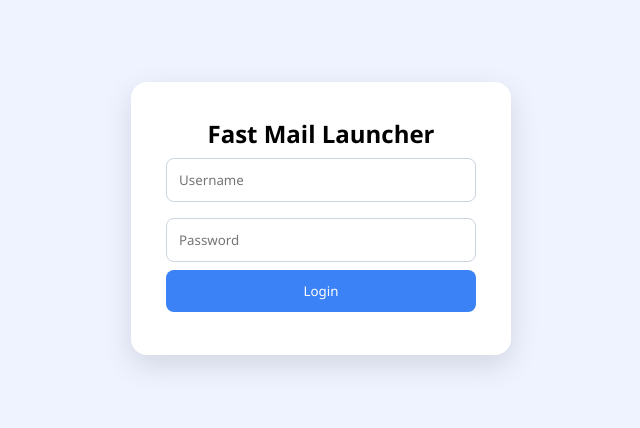
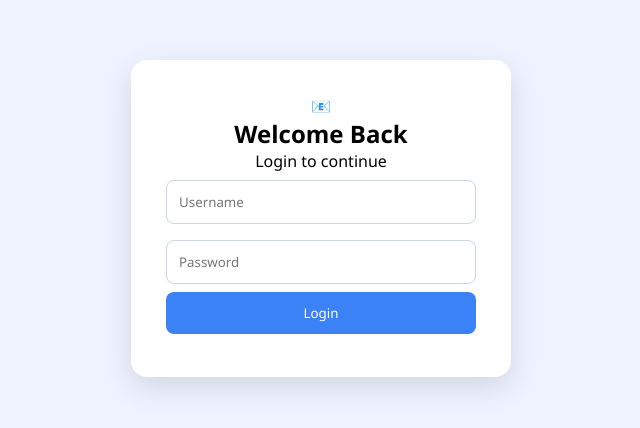
Before and after one commit to email-maker/1-arvind-kumar, a website: page public/login.html in a window 1280 px wide. Shown: the part 182-610 px from the top of the page, without its empty margins (319-959 px from the left). Drawn offline with Linux system fonts and the light colour scheme.

Commit message:
Update login.html

```diff
--- a/public/login.html
+++ b/public/login.html
@@ -2,35 +2,35 @@
 <html>
 <head>
   <meta charset="UTF-8">
-<title>Login</title>
+  <title>Login — Fast Mail Launcher</title>
   <link rel="stylesheet" href="style.css">
 </head>
 <body>
-
   <div class="login-card">
-  <h2>Fast Mail Launcher</h2>
+    <div class="login-logo">📧</div>
+    <h2>Welcome Back</h2>
+    <p class="subtitle">Login to continue</p>
 
     <input id="username" placeholder="Username">
     <input id="password" type="password" placeholder="Password">
+    <button id="loginBtn">Login</button>
 
-  <button id="loginBtn">Login</button>
     <p id="loginStatus"></p>
   </div>
 
   <script>
     loginBtn.addEventListener("click", () => {
       fetch("/login", {
-    method:"POST",
-    headers:{"Content-Type":"application/json"},
+        method: "POST",
+        headers: {"Content-Type":"application/json"},
         body: JSON.stringify({
-      username:username.value.trim(),
-      password:password.value.trim()
+          username: username.value.trim(),
+          password: password.value.trim()
         })
       })
-  .then(r=>r.json())
-  .then(d=>d.success ? location.href="/launcher" : loginStatus.innerText=d.message);
+      .then(r => r.json())
+      .then(d => d.success ? location.href="/launcher" : loginStatus.innerText=d.message);
     });
   </script>
-
 </body>
 </html>
```
Lines whose indentation alone changed are shown as unchanged.
